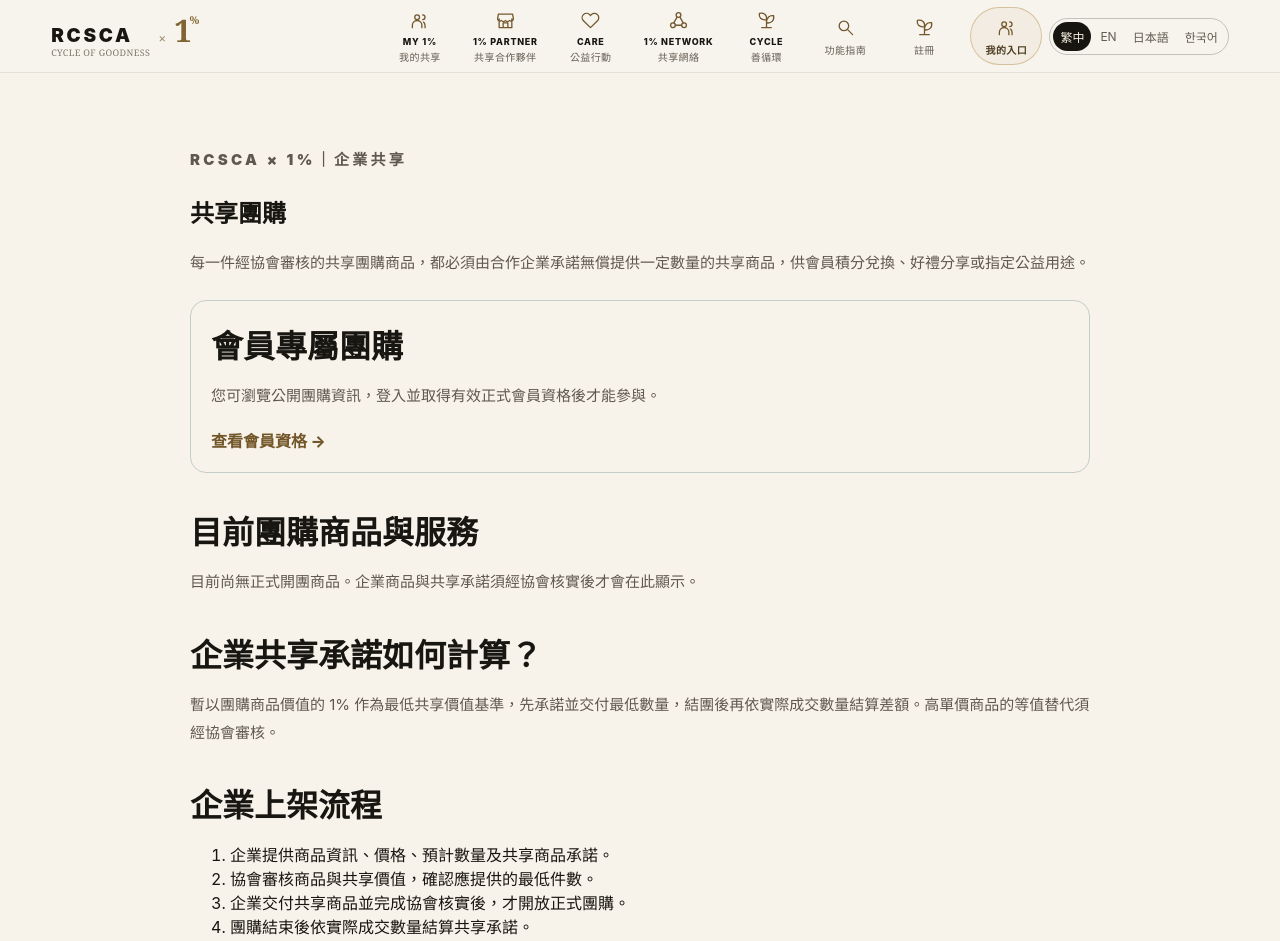
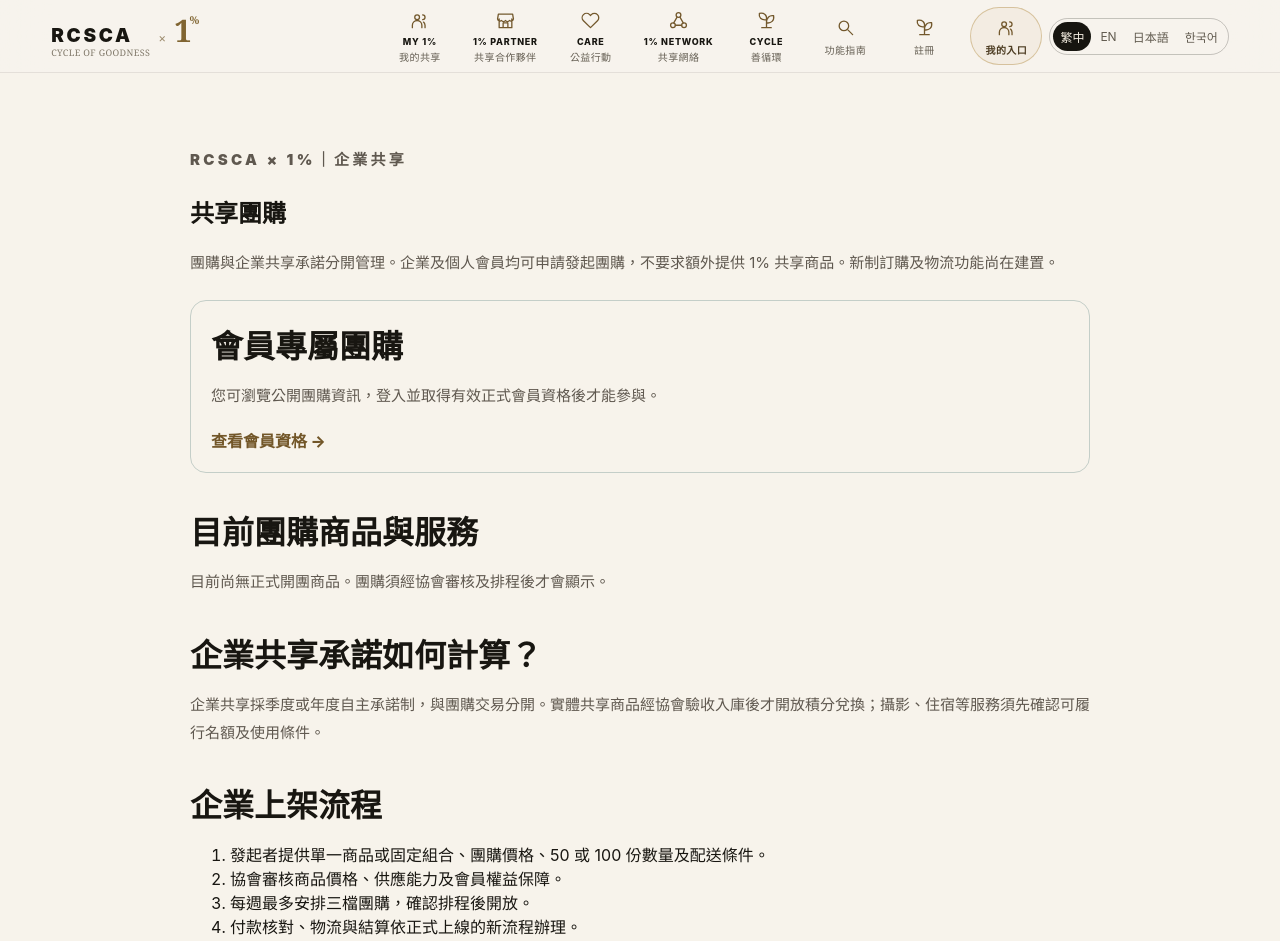
Before and after one commit to RCSCA-Taiwan/rcsca-v2, a Next.js app: page /group-buy in a window 1280 px wide. Shown: the top 941 px of the page. Built offline with nearby package versions, Linux system fonts and the light colour scheme; no server answers; the database is empty.

Commit message:
fix: clarify group-buy and enterprise sharing are independent

```diff
--- a/app/group-buy/page.tsx
+++ b/app/group-buy/page.tsx
@@ -9,15 +9,15 @@ export default function GroupBuyPage(){
  useEffect(()=>{let live=true;(async()=>{try{const s=getSupabaseBrowserClient() as any;const [r,auth]=await Promise.all([s.from('group_buy_offers').select('id,title,description,unit_price,planned_quantity,committed_gift_quantity,delivered_gift_quantity,sold_quantity,gift_reference_price,offering_type,service_area,service_validity,booking_terms,starts_at,ends_at').eq('status','open').order('created_at',{ascending:false}),s.auth.getSession()]);if(r.error)throw r.error;if(!live)return;setOffers((r.data||[]) as Offer[]);const user=auth.data.session?.user;if(user){setSigned(true);const m=await s.from('memberships').select('status').eq('user_id',user.id).maybeSingle();if(live)setMember(!m.error&&m.data?.status==='active');const own=await s.from('group_buy_orders').select('id,offer_id,quantity,status').eq('member_id',user.id).order('created_at',{ascending:false}).limit(50);if(live&&!own.error)setOrders(own.data||[]);}}catch{if(live)setError(true)}finally{if(live)setLoading(false)}})();return()=>{live=false}},[]);
  async function register(offer:Offer){if(!member||ordering)return;const input=window.prompt('請輸入預約數量（1 至 10）。目前僅為團購登記，不會在此收款。','1');if(input===null)return;const n=Number(input);if(!Number.isInteger(n)||n<1||n>10){setOrderNotice('請輸入 1 至 10 的整數');return}setOrdering(offer.id);setOrderNotice('');try{const s=getSupabaseBrowserClient() as any;const u=(await s.auth.getUser()).data.user;if(!u)throw Error('請先登入');const r=await s.from('group_buy_orders').insert({offer_id:offer.id,member_id:u.id,quantity:n,status:'registered'}).select('id,offer_id,quantity,status').single();if(r.error)throw r.error;setOrders(v=>[r.data,...v]);setOrderNotice('已完成團購意向登記。尚未付款，後續交易與履約資訊請以協會公告為準。')}catch(e){setOrderNotice(e instanceof Error?e.message:'登記失敗')}finally{setOrdering('')}}
  return <main className="institutionPage" lang="zh-Hant"><SiteHeader/><section className="portalSection"><div className="portalWrap legalCopy">
- <p className="eyebrow">RCSCA × 1%｜企業共享</p><h1>共享團購</h1><p>每一件經協會審核的共享團購商品，都必須由合作企業承諾無償提供一定數量的共享商品，供會員積分兌換、好禮分享或指定公益用途。</p>
+ <p className="eyebrow">RCSCA × 1%｜企業共享</p><h1>共享團購</h1><p>團購與企業共享承諾分開管理。企業及個人會員均可申請發起團購，不要求額外提供 1% 共享商品。新制訂購及物流功能尚在建置。</p>
  <div style={{border:'1px solid #c4cec8',borderRadius:16,padding:20,margin:'24px 0'}}>
  <h2 style={{marginTop:0}}>會員專屬團購</h2><p>{member?'已確認有效 RCSCA 會員資格。可進行團購意向登記；尚未提供線上付款。':signed?'您已登入；只有有效正式會員可以參與團購。':'您可瀏覽公開團購資訊，登入並取得有效正式會員資格後才能參與。'}</p>
  <a className="textRoute" href="/account/identity">查看會員資格 →</a>
  </div>
  <h2>目前團購商品與服務</h2>
- {loading?<p>正在讀取商品…</p>:error?<p role="alert">商品資料讀取失敗，請稍後重試。</p>:offers.length===0?<p>目前尚無正式開團商品。企業商品與共享承諾須經協會核實後才會在此顯示。</p>:<div style={{display:'grid',gridTemplateColumns:'repeat(auto-fit,minmax(260px,1fr))',gap:16}}>{offers.map(o=><article key={o.id} style={{border:'1px solid #d6ded9',borderRadius:16,padding:20}}><h3>{o.title}</h3><p>{o.offering_type==='service'?'服務型團購':o.offering_type==='mixed'?'商品＋服務':'實體商品'}</p>{o.service_area&&<p>服務地區：{o.service_area}</p>}{o.service_validity&&<p>服務使用期限：{o.service_validity}</p>}{o.booking_terms&&<p>預約及改期：{o.booking_terms}</p>}<p>{o.description}</p><p><strong>團購價 NT$ {Number(o.unit_price).toLocaleString('zh-TW')}</strong></p><p>企業共享承諾：{o.committed_gift_quantity} {o.offering_type==='service'?'份服務':'件'}</p><p>已核實共享：{o.delivered_gift_quantity} {o.offering_type==='service'?'份服務':'件'}</p><p>{o.ends_at?'截止日期：'+new Date(o.ends_at).toLocaleDateString('zh-TW'):'活動期間依公告'}</p><button type="button" disabled={!member||!!ordering} onClick={()=>register(o)} style={{padding:'10px 16px'}}>{ordering===o.id?'登記中…':member?'登記團購意向':'限有效會員登記'}</button></article>)}</div>}
- {orderNotice&&<p role="status">{orderNotice}</p>}{signed&&<section><h2>我的團購登記</h2>{orders.length?orders.map(o=><p key={o.id}>登記編號 {o.id.slice(0,8)}｜數量 {o.quantity}｜狀態 {o.status}</p>):<p>目前尚無登記紀錄。</p>}</section>}<h2>企業共享承諾如何計算？</h2><p>暫以團購商品價值的 1% 作為最低共享價值基準，先承諾並交付最低數量，結團後再依實際成交數量結算差額。高單價商品的等值替代須經協會審核。</p>
- <h2>企業上架流程</h2><ol><li>企業提供商品資訊、價格、預計數量及共享商品承諾。</li><li>協會審核商品與共享價值，確認應提供的最低件數。</li><li>企業交付共享商品並完成協會核實後，才開放正式團購。</li><li>團購結束後依實際成交數量結算共享承諾。</li><li>共享商品由協會分配至積分兌換、好禮分享或公益用途。</li></ol>
+ {loading?<p>正在讀取商品…</p>:error?<p role="alert">商品資料讀取失敗，請稍後重試。</p>:offers.length===0?<p>目前尚無正式開團商品。團購須經協會審核及排程後才會顯示。</p>:<div style={{display:'grid',gridTemplateColumns:'repeat(auto-fit,minmax(260px,1fr))',gap:16}}>{offers.map(o=><article key={o.id} style={{border:'1px solid #d6ded9',borderRadius:16,padding:20}}><h3>{o.title}</h3><p>{o.offering_type==='service'?'服務型團購':o.offering_type==='mixed'?'商品＋服務':'實體商品'}</p>{o.service_area&&<p>服務地區：{o.service_area}</p>}{o.service_validity&&<p>服務使用期限：{o.service_validity}</p>}{o.booking_terms&&<p>預約及改期：{o.booking_terms}</p>}<p>{o.description}</p><p><strong>團購價 NT$ {Number(o.unit_price).toLocaleString('zh-TW')}</strong></p><p>企業共享承諾：{o.committed_gift_quantity} {o.offering_type==='service'?'份服務':'件'}</p><p>已核實共享：{o.delivered_gift_quantity} {o.offering_type==='service'?'份服務':'件'}</p><p>{o.ends_at?'截止日期：'+new Date(o.ends_at).toLocaleDateString('zh-TW'):'活動期間依公告'}</p><button type="button" disabled={!member||!!ordering} onClick={()=>register(o)} style={{padding:'10px 16px'}}>{ordering===o.id?'登記中…':member?'登記團購意向':'限有效會員登記'}</button></article>)}</div>}
+ {orderNotice&&<p role="status">{orderNotice}</p>}{signed&&<section><h2>我的團購登記</h2>{orders.length?orders.map(o=><p key={o.id}>登記編號 {o.id.slice(0,8)}｜數量 {o.quantity}｜狀態 {o.status}</p>):<p>目前尚無登記紀錄。</p>}</section>}<h2>企業共享承諾如何計算？</h2><p>企業共享採季度或年度自主承諾制，與團購交易分開。實體共享商品經協會驗收入庫後才開放積分兌換；攝影、住宿等服務須先確認可履行名額及使用條件。</p>
+ <h2>企業上架流程</h2><ol><li>發起者提供單一商品或固定組合、團購價格、50 或 100 份數量及配送條件。</li><li>協會審核商品價格、供應能力及會員權益保障。</li><li>每週最多安排三檔團購，確認排程後開放。</li><li>付款核對、物流與結算依正式上線的新流程辦理。</li><li>團購不要求發起者另外提供共享商品；企業既有共享承諾獨立管理。</li></ol>
  <p>此頁已連接正式商品資料表；團購意向登記已開放給有效會員；付款、正式訂單確認、履約與自動結算尚未開放。</p>
  <p><a className="textRoute" href="/share-market">前往積分兌換 →</a></p>
  <p><a className="textRoute" href="/love-pool">了解共享愛心公池 →</a></p>
```
